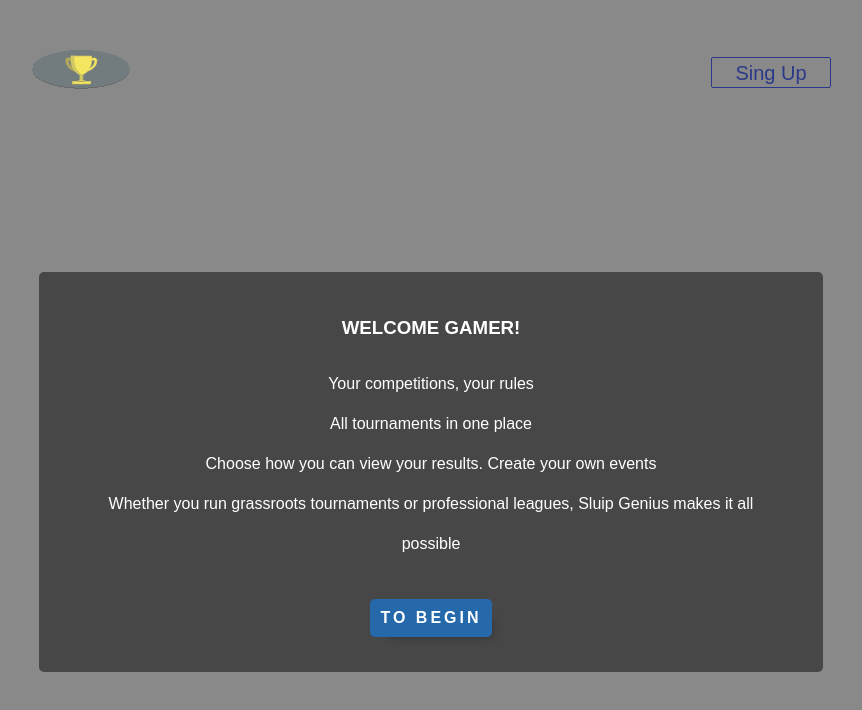
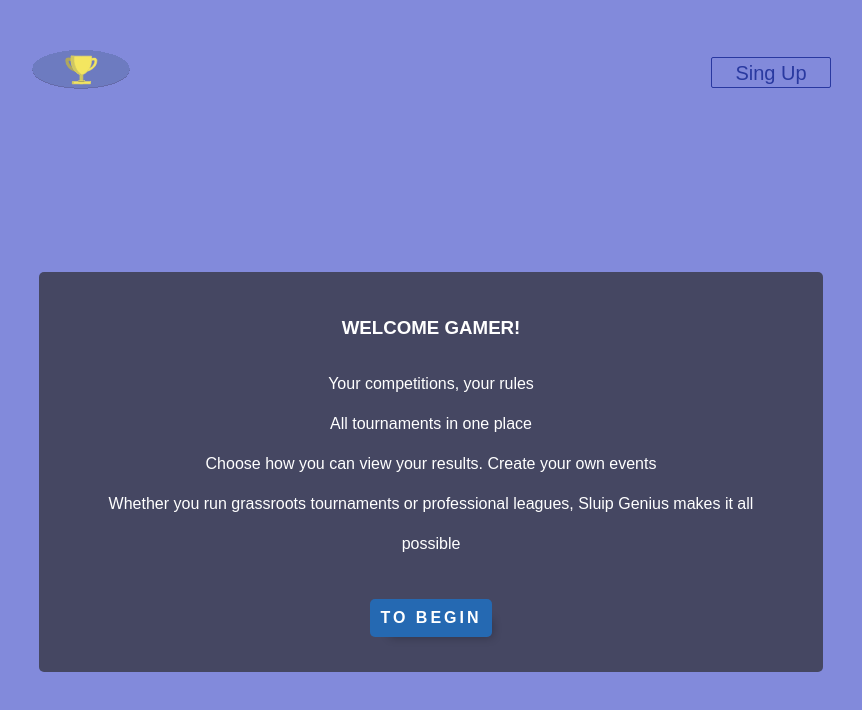
Before and after one commit to richerstars/Hakaton, a React (Create React App) app: page / in a window 1280 px wide. Shown: the top 710 px of the page, without its empty margins (209-1071 px from the left). Built offline with nearby package versions, Linux system fonts and the light colour scheme.

Commit message:
add tournament page at main page

```diff
--- a/docker-compose.yml
+++ b/docker-compose.yml
@@ -6,7 +6,7 @@ networks:
 
 services:
   main:
-    container_name: messanger
+    container_name: messanger-front
     restart: always
     build: .
     ports:
--- a/src/App.tsx
+++ b/src/App.tsx
@@ -3,7 +3,7 @@ import {
     Routes,
     Route,
 } from "react-router-dom";
-// import SignIn from './components/SignIn/SignIn';
+import SignIn from './components/SignIn/SignIn';
 import SignUp from './components/SignUp/SignUp';
 import ForgotPassword from './components/ForgotPassword/ForgotPassword';
 import NewPassword from './components/NewPassword/NewPassword';
@@ -23,6 +23,7 @@ const App = () =>  (
     <Routes>
         <Route element={<MainLayout/>}>
             <Route path={URL.DEFAULT_PAGE} element={<FirstPage/>}/>
+            <Route path={URL.SIGN_IN} element={<SignIn/>}/>
             <Route path={URL.SIGN_UP} element={<SignUp/>}/>
             <Route path={URL.ACCEPT_INVITATION} element={<AcceptInvitation />} />
             <Route path={URL.ERROR_INVITATION} element={<ErrorInvitation />} />
--- a/src/components/AcceptInvitation/AcceptInvitation.tsx
+++ b/src/components/AcceptInvitation/AcceptInvitation.tsx
@@ -44,7 +44,7 @@ const AcceptInvitation = () => {
                         last_name: values.last_name,
                         date_of_birthday: res,
                         gender: values.gender,
-                    },showNotification, navigate,BACKEND_URL.ACCEPT_INVITATION,URL.MAIN_PAGE,token);
+                    },showNotification, navigate,BACKEND_URL.ACCEPT_INVITATION,URL.SIGN_IN,token);
                 })}>
                 <h1>Additional Information</h1>
                 <StHeadLiner/>
--- a/src/components/FirstPage/FirstPage.tsx
+++ b/src/components/FirstPage/FirstPage.tsx
@@ -17,7 +17,7 @@ const FirstPages = () => {
                     Whether you run grassroots tournaments or professional leagues, Sluip Genius makes it all possible
                 </p>
                 <StyledSignIn>
-                    <Link to={URL.MAIN_PAGE}>TO BEGIN</Link>
+                    <Link to={URL.SIGN_IN}>TO BEGIN</Link>
                 </StyledSignIn>
             </StyledFirstPageText>
         </StyledFirstPage>
--- a/src/components/ForgotPassword/ForgotPassword.tsx
+++ b/src/components/ForgotPassword/ForgotPassword.tsx
@@ -30,7 +30,7 @@ const ForgotPassword = () => {
             {notification.type && <Notification message={notification.message} type={notification.type}/>}
             <StForm
                 onSubmit={handleSubmit((values) => {
-                    HelperFunc(values, showNotification, navigate, BACKEND_URL.FORGOT_PASSWORD, URL.DEFAULT_PAGE);
+                    HelperFunc(values, showNotification, navigate, BACKEND_URL.FORGOT_PASSWORD, URL.SIGN_IN);
                 })}>
                 <h1>Forgot Password</h1>
                 <StHeadLiner/>
@@ -47,7 +47,7 @@ const ForgotPassword = () => {
                 <StSubmitInput type="submit" value={TEXT_VALUES.SUBMIT_VALUE}/>
                 <StyledParagraphSignOut>
                     Want to Log In?
-                    <Link to={URL.DEFAULT_PAGE}>Log In</Link>
+                    <Link to={URL.SIGN_IN}>Log In</Link>
                 </StyledParagraphSignOut>
             </StForm>
         </>
--- a/src/components/NewPassword/NewPassword.tsx
+++ b/src/components/NewPassword/NewPassword.tsx
@@ -33,7 +33,7 @@ const NewPassword = () => {
                 onSubmit={handleSubmit((values) => {
                     values.password === values.RePassword
                         ? HelperTokenBackFunc({password: values.password},
-                            showNotification, navigate,BACKEND_URL.NEW_PASSWORD,URL.DEFAULT_PAGE,token)
+                            showNotification, navigate,BACKEND_URL.NEW_PASSWORD,URL.SIGN_IN,token)
                         : showNotification({ type: "fail", message: "Password not same"});
                 })}>
                 <h1>New Password</h1>
--- a/src/components/SignIn/SignIn.tsx
+++ b/src/components/SignIn/SignIn.tsx
@@ -32,7 +32,7 @@ const SignIn = () => {
             { notification.type && <Notification message={notification.message} type={notification.type} />}
             <StForm
                 onSubmit={handleSubmit((values) => {
-                    HelperFunc(values, showNotification, navigate,BACKEND_URL.SIGN_IN,URL.MAIN_PAGE);})}>
+                    HelperFunc(values, showNotification, navigate,BACKEND_URL.SIGN_IN,URL.TOURNAMENT_LIST);})}>
                 <h1>Log In</h1>
                 <StHeadLiner/>
                 <Controller
--- a/src/components/common/NavBar/NavBar.tsx
+++ b/src/components/common/NavBar/NavBar.tsx
@@ -3,7 +3,7 @@ import { NavLink, useLocation } from 'react-router-dom';
 import Button from '@mui/material/Button';
 import ButtonGroup from '@mui/material/ButtonGroup';
 import Box from '@mui/material/Box';
-import { links } from "../../../constants/linksForNav";
+import { admin, links } from "../../../constants/linksForNav";
 
 const NavBar = () => {
     const { pathname } = useLocation();
@@ -14,7 +14,8 @@ const NavBar = () => {
                 aria-label="vertical contained button group"
                 variant="contained"
             >
-                {links.map(({ id, url, title }) => {
+                { pathname !== pathname ?
+                    (links.map(({ id, url, title }) => {
                         return (
                                 // <Button key={id} variant={url === pathname ? "contained" : "outlined"}>
                             <Button key={id} disabled={url === pathname} size={'large'}>
@@ -23,7 +24,19 @@ const NavBar = () => {
                                 </NavLink>
                             </Button>
                         );
-                })}
+                    }))
+                    :(admin.map(({ id, url, title }) => {
+                        return (
+                                // <Button key={id} variant={url === pathname ? "contained" : "outlined"}>
+                            <Button key={id} disabled={url === pathname} size={'large'}>
+                                <NavLink key={id} to={url}>
+                                    {title}
+                                </NavLink>
+                            </Button>
+                        );
+                    }))
+                }
+
             </ButtonGroup>
         </Box>
     );
--- a/src/constants/colors.ts
+++ b/src/constants/colors.ts
@@ -1,6 +1,6 @@
 export const COLORS = {
     PRIMARY_COLOR: 'rgba(25, 118, 210, 0.72)',
-    SEMI_PRIMARY_COLOR: 'rgba(108,108,108,0.8)',
+    SEMI_PRIMARY_COLOR: '#828ADB',
     PRIMARY_INPUT_COLOR: 'rgba(255, 255, 255, .5)',
     INPUT_FOCUS: 'rgba(255, 255, 255, .8)',
     WHITE: '#fff',
--- a/src/constants/linksForNav.ts
+++ b/src/constants/linksForNav.ts
@@ -26,7 +26,18 @@ export const links: Array<TButton> = [
         title: 'Admin',
     }
 ];
-
+export const admin: Array<TButton> = [
+    {
+        id: 1,
+        url: '/tournamentList',
+        title: 'sdf',
+    },
+    {
+        id: 4,
+        url: '/adminPage',
+        title: 'Admin',
+    }
+];
 // export const linksToCup: Array<TButton> = [
 //     {
 //         id: 1,
--- /dev/null
+++ b/src/constants/theme.ts
@@ -0,0 +1,13 @@
+export const lightTheme = {
+    body: '# FFF',
+    text: '# 63537',
+    toggleBorder: '#FFF',
+    background: '#63537',
+};
+
+export const darkTheme = {
+    body: '#63537',
+    text: '#AFAFA',
+    toggleBorder: '#B8096',
+    background: '#999',
+};
--- a/src/constants/url.ts
+++ b/src/constants/url.ts
@@ -1,7 +1,7 @@
 export const URL = {
     SIGN_UP: '/signUp',
     DEFAULT_PAGE: '/',
-    MAIN_PAGE: '/main',
+    SIGN_IN: '/signIn',
     FORGOT_PASSWORD: '/forgotPassword',
     ACCEPT_INVITATION: '/acceptInvitation',
     ERROR_INVITATION: '/errorInvitation',
```
Lines whose indentation alone changed are shown as unchanged.
